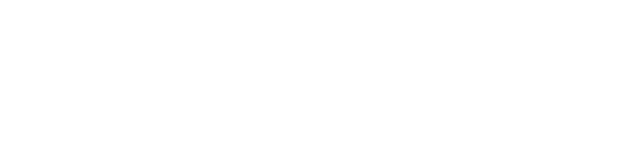
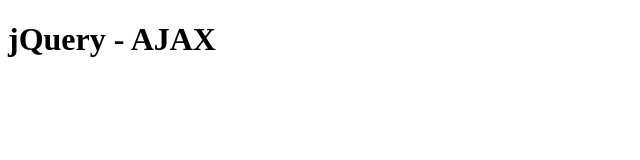
Before and after one commit to RichardGarcia/jQueryLCA, a plain HTML site: page index.html in a window 1280 px wide. Shown: the whole page, without its empty margins (0-640 px from the left). Drawn offline with Linux system fonts and the light colour scheme.

Commit message:
update index.html

```diff
--- a/index.html
+++ b/index.html
@@ -2,9 +2,9 @@
 <html lang="en">
 <head>
 	<meta charset="UTF-8">
-	<title>Document</title>
+	<title>jQuery - AjAX</title>
 </head>
 <body>
-
+	<h1>jQuery - AJAX</h1>
 </body>
 </html>
```
